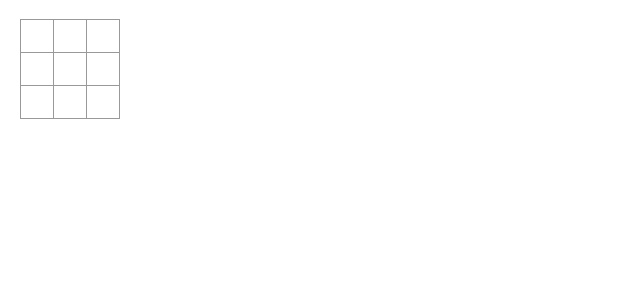
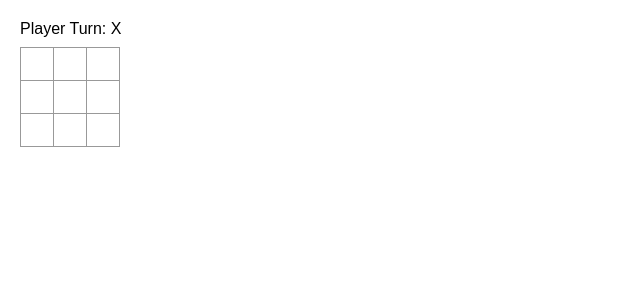
Before and after one commit to HammyPig/react-tic-tac-toe, a React (Create React App) app: page / in a window 1280 px wide. Shown: the top 300 px of the page, without its empty margins (0-640 px from the left). Built offline with nearby package versions, Linux system fonts and the light colour scheme.

Commit message:
feat: display current player turn and game outcome message at game end

```diff
--- a/src/App.js
+++ b/src/App.js
@@ -26,8 +26,23 @@ export default function Board() {
     setPlayerTurn((playerTurn + 1) % players.length);
   }
 
+  const winner = getWinner(squares);
+  const isGameOver = !squares.includes(null) || winner
+  let statusMessage;
+
+  if (isGameOver) {
+    if (winner) {
+      statusMessage = "Player " + winner + " wins!";
+    } else {
+      statusMessage = "It's a draw!"
+    }
+  } else {
+    statusMessage = "Player Turn: " + (players[playerTurn]);
+  }
+
   return (
     <>
+      <div className="status">{statusMessage}</div>
       <div className="board-row">
         <Square value={squares[0]} onSquareClick={() => handleClick(0)} />
         <Square value={squares[1]} onSquareClick={() => handleClick(1)} />
```
